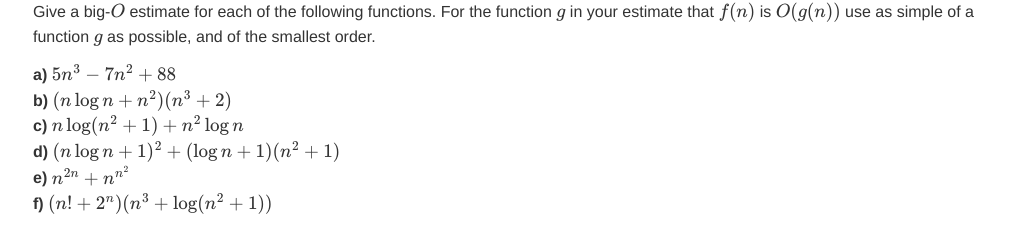
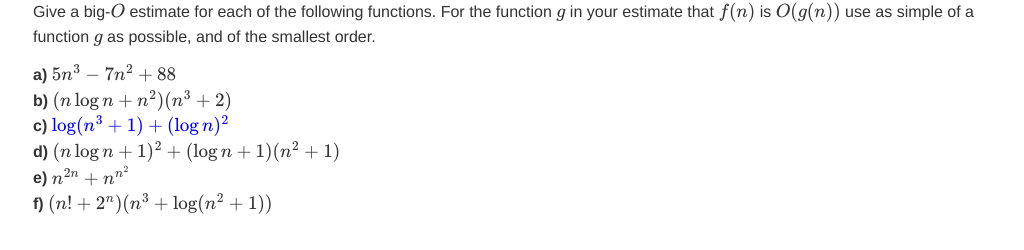
Before and after one commit to jacksonjw12/mbannister.github.io, a Jekyll site: the page built from _teaching/55-s16/homework04.md, in a window 1280 px wide. Shown: the part 1506-1756 px from the top of the page, without its empty margins (127-1151 px from the left). Built offline with Jekyll 4.4.1, drawn with Linux system fonts in a browser that asks for light colours; formulas are drawn with MathJax 3.

Commit message:
Update hw 4

```diff
--- a/_teaching/55-s16/homework04.md
+++ b/_teaching/55-s16/homework04.md
@@ -71,7 +71,7 @@ Give a big-$$O$$ estimate for each of the following functions. For the function
 
 __a)__ $$5n^3 - 7n^2 + 88$$
 __b)__ $$ (n\log n + n^2)(n^3 + 2)$$
-__c)__ $$n \log(n^2 + 1) + n^2 \log n$$
+__c)__ <ins>$$\log(n^3 + 1) + (\log n)^2$$ </ins>
 __d)__ $$(n \log n + 1)^2 + (\log n + 1)(n^2 + 1)$$
 __e)__ $$n^{2n} + n^{n^2}$$
 __f)__ $$(n! + 2^n)(n^3 + \log(n^2 + 1))$$
```
